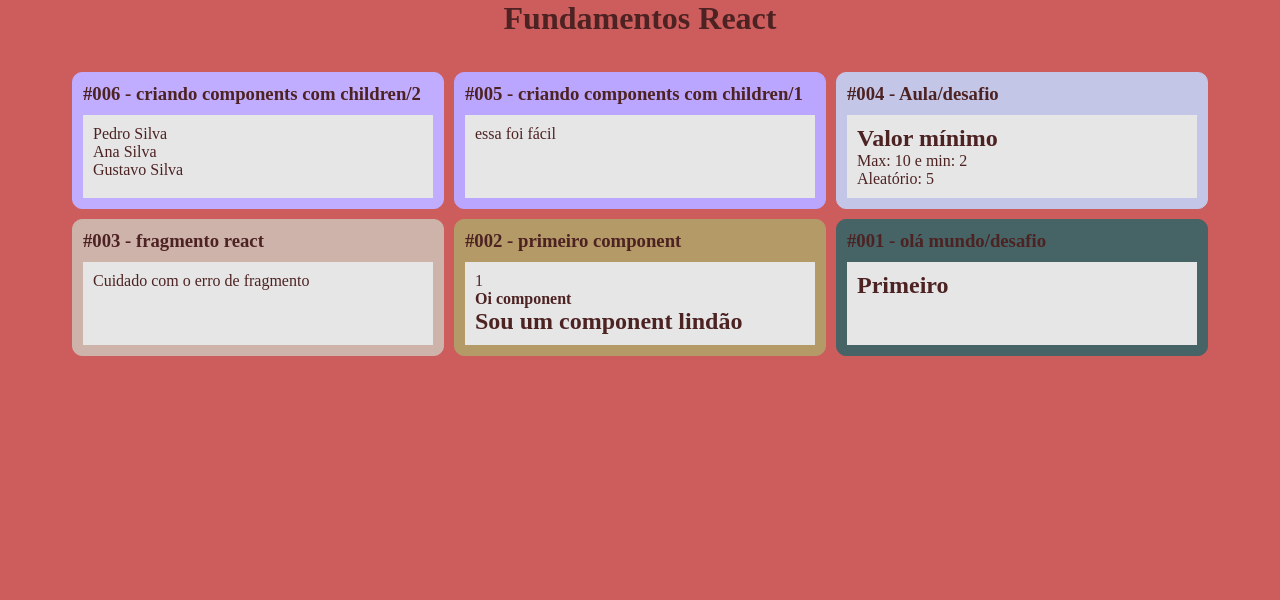
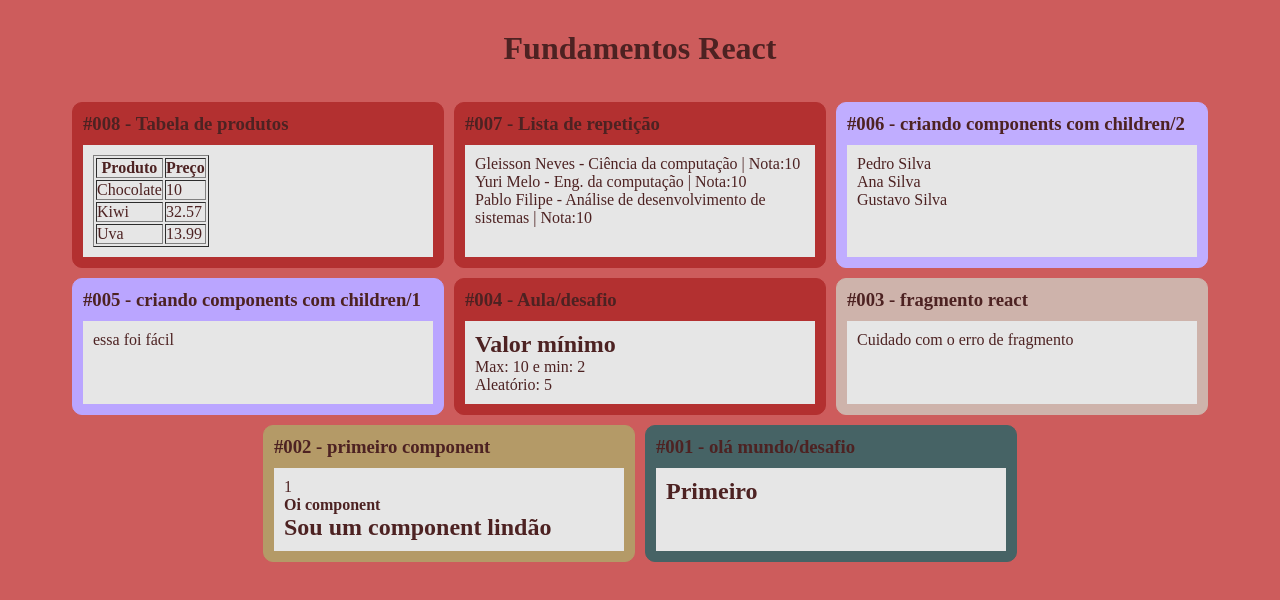
Before and after one commit to gleissonneves/software-development-react-fundamentals-study, a React (Create React App) app: page / in a window 1280 px wide. Shown: the top 600 px of the page. Built offline with nearby package versions, Linux system fonts and the light colour scheme.

Commit message:
feat: estudo de repeticao

```diff
--- a/src/App.css
+++ b/src/App.css
@@ -1,3 +1,6 @@
+* {
+    list-style: none;
+}
 
 .app {
     display: flex;
--- a/src/App.jsx
+++ b/src/App.jsx
@@ -9,16 +9,29 @@ import Card from './components/layout/Card'
 import Familia from './components/basicos/Familia'
 import FamiliaMembro from './components/basicos/FamiliaMembro'
 
+import ListaAlunos from './components/repeticao/ListaAlunos'
+import ProdutoList from './components/repeticao/TabelaProduto'
+
 const styleH1 = {
     textAlign: 'center',
+    marginTop: '30px',
     marginBottom: '30px',
 }
 
+// https://colorhunt.co/
 export default () => (
     <>
         <h1 style={ styleH1 }> Fundamentos React </h1>
 
         <article className="app">
+            <Card title="#008 - Tabela de produtos" color="#B33030">
+                <ProdutoList/>
+            </Card>
+
+            <Card title="#007 - Lista de repetição" color="#B33030">
+                <ListaAlunos/>
+            </Card>
+
             <Card title="#006 - criando components com children/2" color="#C0ADFF">
                 <Familia sobrenome="Silva">
                     <FamiliaMembro nome="Pedro" />
@@ -31,7 +44,7 @@ export default () => (
                 essa foi fácil
             </Card>
 
-            <Card title="#004 - Aula/desafio" color="#C4C6E7">
+            <Card title="#004 - Aula/desafio" color="#B33030">
                 <Aleatorio min={2} max={10} />
             </Card>
 
--- /dev/null
+++ b/src/base/nota.js
@@ -0,0 +1,7 @@
+const aluno = [
+    { nome: 'Gleisson Neves', nota: 10.0, materia: 'Ciência da computação' },
+    { nome: 'Yuri Melo', nota: 10.0, materia: 'Eng. da computação' },
+    { nome: 'Pablo Filipe', nota: 10.0, materia: 'Análise de desenvolvimento de sistemas' }
+]
+
+export { aluno }
--- /dev/null
+++ b/src/base/produtos.js
@@ -0,0 +1,7 @@
+const produtosList = [
+    { produto: 'Chocolate', preco: 10.0 },
+    { produto: 'Kiwi', preco: 32.57 },
+    { produto: 'Uva', preco: 13.99 }
+]
+
+export { produtosList }
--- /dev/null
+++ b/src/components/repeticao/ListaAlunos.jsx
@@ -0,0 +1,14 @@
+import React from "react";
+import { aluno } from '../../base/nota'
+
+export default () => {
+    const list = aluno.map((item, i) => {
+        return <li key={i}> {item.nome} - {item.materia} | Nota:{item.nota}</li>
+    })
+
+    return (
+        <ul>
+            { list }
+        </ul>
+    );
+}
--- /dev/null
+++ b/src/components/repeticao/TabelaProduto.jsx
@@ -0,0 +1,28 @@
+import React from 'react';
+
+import { produtosList } from '../../base/produtos'
+
+export default () => {
+    const trProduto = produtosList.map((item, i) => {
+        return (
+            <tr key={`tr_${i}`}>
+                <td>{ item.produto }</td>
+                <td>{ item.preco }</td>
+            </tr>
+        )
+    });
+
+    return (
+        <table border='1'>
+            <thead>
+                <tr>
+                    <th>Produto</th>
+                    <th>Preço</th>
+                </tr>
+            </thead>
+            <tbody>
+                { trProduto }
+            </tbody>
+        </table>
+    )
+}
```
Also changed, not shown: .eslintrc.js (deleted).
